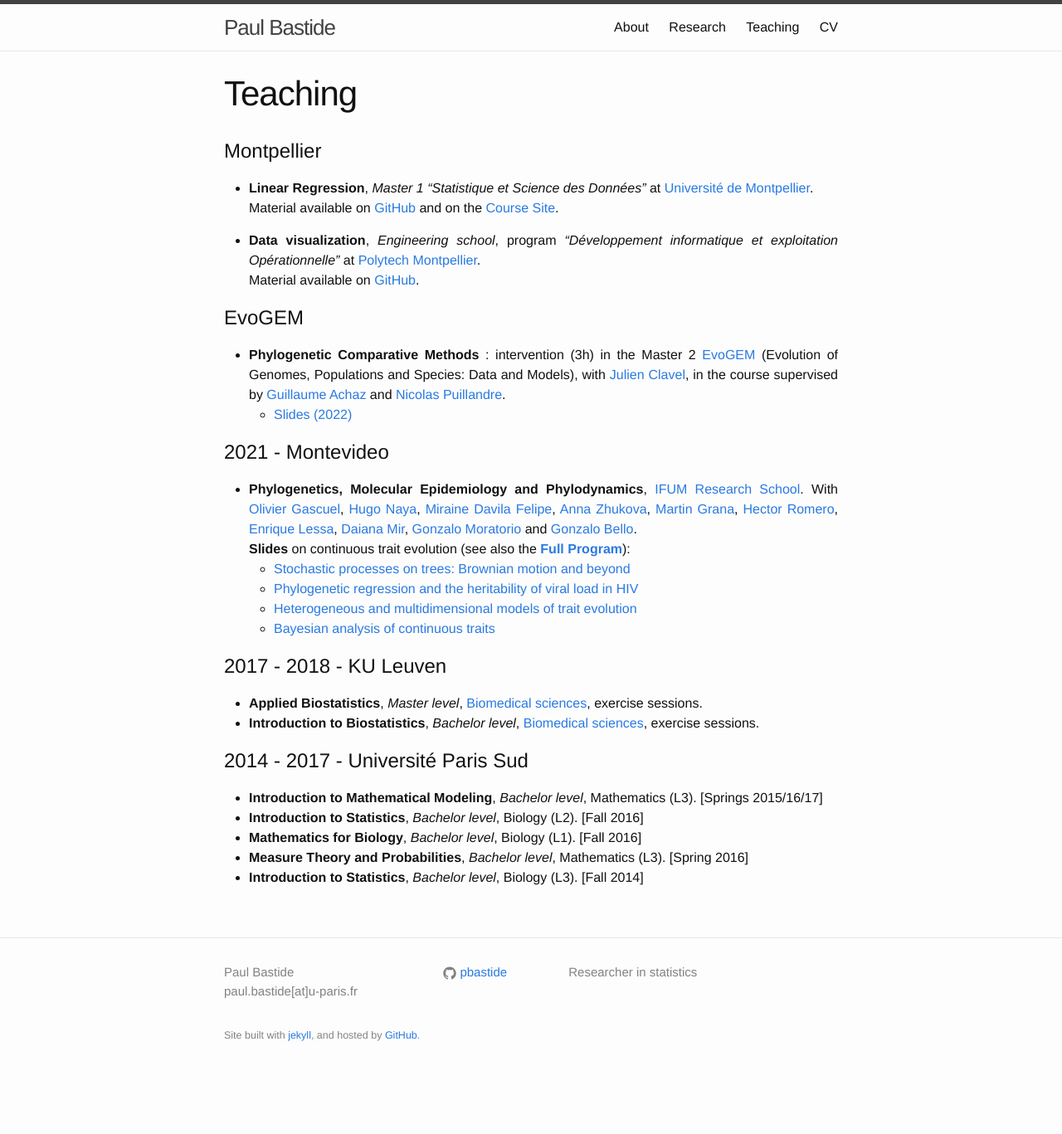
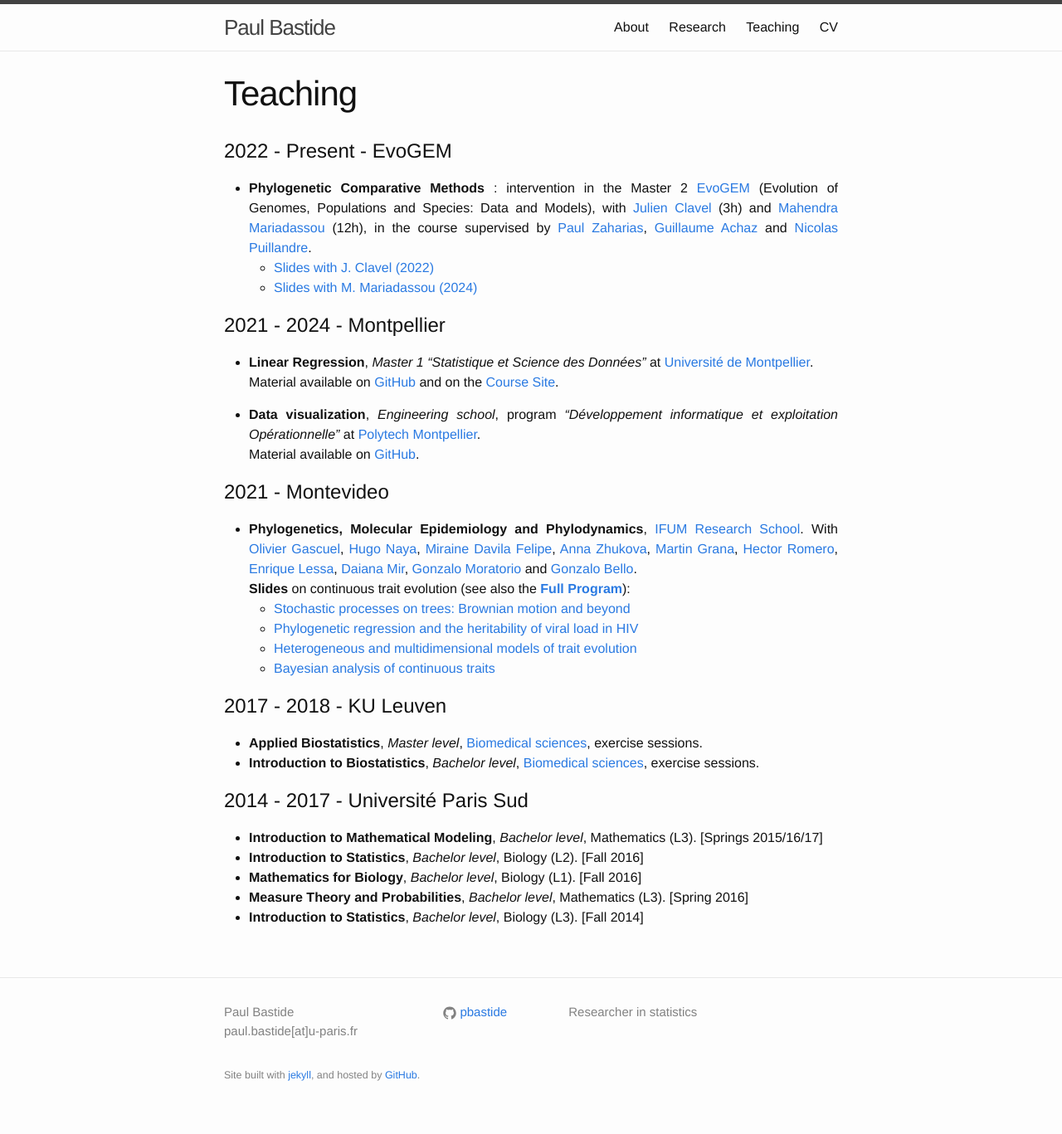
Before and after one commit to pbastide/pbastide.github.io, a Jekyll site: the page built from teaching.md, in a window 1280 px wide. Shown: the whole page at 83% size. Built offline with Jekyll 4.4.1, drawn with Linux system fonts in a browser that asks for light colours; before the commit the page ends 1319 px from its top, so only the background shows below that; part of the change alters nothing that is shown.

Commit message:
Update teaching

```diff
--- a/teaching.md
+++ b/teaching.md
@@ -4,7 +4,18 @@ title: Teaching
 weight: 4
 ---
 
-# Montpellier
+# 2022 - Present - EvoGEM
+
+* **Phylogenetic Comparative Methods** : intervention in the Master 2 [EvoGEM](https://evogem.fr/en/accueil-english/) (Evolution of Genomes, Populations and Species: Data and Models),
+with [Julien Clavel](https://umr5023.univ-lyon1.fr/annuaire/details/1/295-clavel-julien) (3h)
+and [Mahendra Mariadassou](https://mahendra-mariadassou.github.io/index.html) (12h),
+in the course supervised by
+[Paul Zaharias](https://isyeb.mnhn.fr/fr/annuaire/paul-zaharias-2682), [Guillaume Achaz](https://smile.cnrs.fr/people.php?titre=Guillaume-Achaz) and
+[Nicolas Puillandre](https://isyeb.mnhn.fr/fr/annuaire/nicolas-puillandre-2617).
+  * [Slides with J. Clavel (2022)]({{site.baseurl}}/docs/20222107_evogem.pdf)
+  * [Slides with M. Mariadassou (2024)](https://mahendra-mariadassou.pages.mia.inra.fr/evogem-2024/)
+
+# 2021 - 2024 - Montpellier
 
 * **Linear Regression**, *Master 1* *"Statistique et Science des Données"* at [Université de Montpellier](https://maths-fds.edu.umontpellier.fr/ssd/).
 Material available on
@@ -14,15 +25,6 @@ and on the [Course Site](https://hax814x.netlify.app/).
 * **Data visualization**, *Engineering school*, program *"Développement informatique et exploitation Opérationnelle"* at [Polytech Montpellier](https://www.polytech.umontpellier.fr/formation/cycle-ingenieur/devops/enseignements-do).
 Material available on
 [GitHub](https://github.com/pbastide/do3-dataviz).
-
-# EvoGEM
-
-* **Phylogenetic Comparative Methods** : intervention (3h) in the Master 2 [EvoGEM](https://evogem.fr/en/accueil-english/) (Evolution of Genomes, Populations and Species: Data and Models),
-with [Julien Clavel](https://umr5023.univ-lyon1.fr/annuaire/details/1/295-clavel-julien),
-in the course supervised by
-[Guillaume Achaz](https://smile.cnrs.fr/people.php?titre=Guillaume-Achaz) and
-[Nicolas Puillandre](https://isyeb.mnhn.fr/fr/annuaire/nicolas-puillandre-2617).
-  * [Slides (2022)]({{site.baseurl}}/docs/20222107_evogem.pdf)
 
 # 2021 - Montevideo
 
```
Also changed, not shown: 1 other file.
